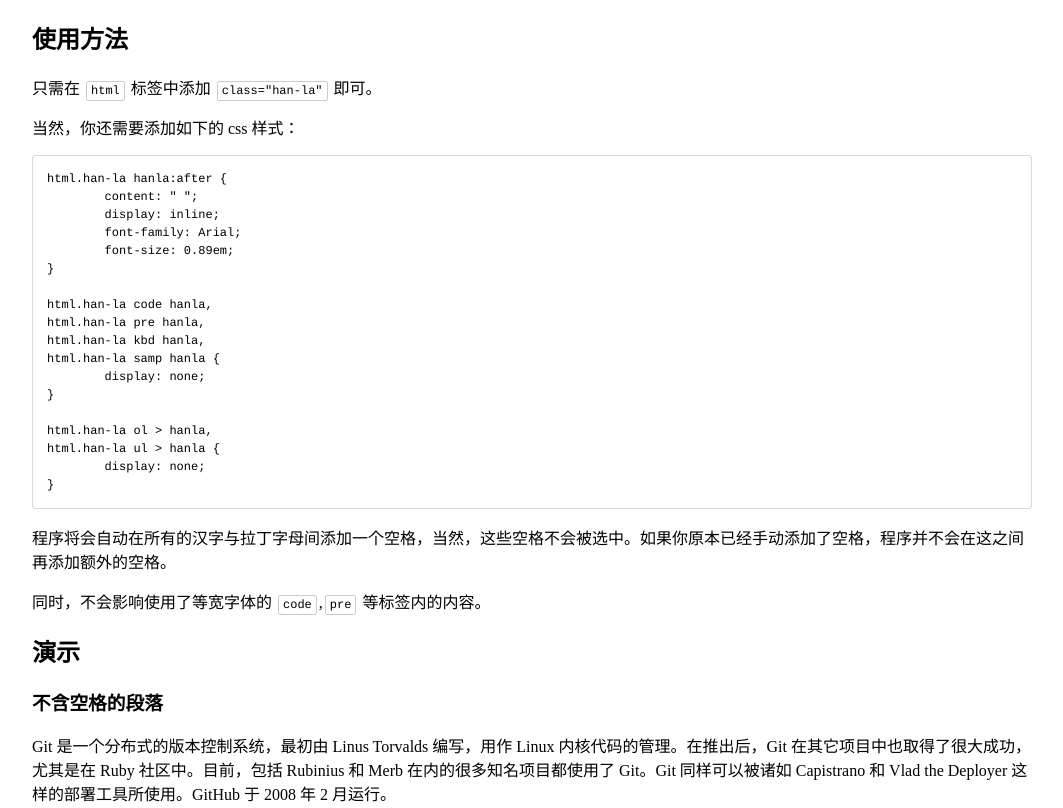
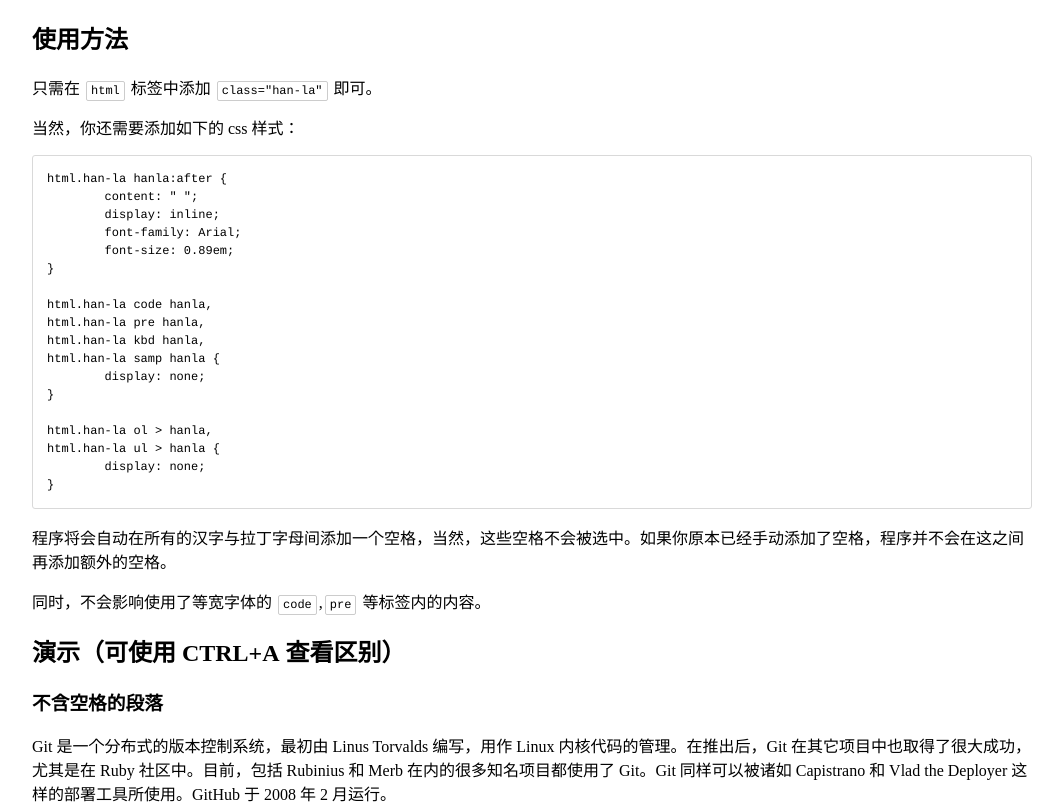
Before and after one commit to mastermay/text-autospace.js, a plain HTML site: page index.html in a window 1280 px wide. Shown: the top 808 px of the page, without its empty margins (108-1171 px from the left). Drawn offline with nearby package versions, Linux system fonts and the light colour scheme.

Commit message:
update demo

```diff
--- a/index.html
+++ b/index.html
@@ -109,7 +109,7 @@ html.han-la ul > hanla {
 		<p>程序将会自动在所有的汉字与拉丁字母间添加一个空格，当然，这些空格不会被选中。如果你原本已经手动添加了空格，程序并不会在这之间再添加额外的空格。</p>
 		<p>同时，不会影响使用了等宽字体的<code>code</code>,<code>pre</code>等标签内的内容。</p>
 		<p></p>
-		<h2>演示</h2>
+		<h2>演示（可使用CTRL+A查看区别）</h2>
 		<h3>不含空格的段落</h3>
 		<p>Git是一个分布式的版本控制系统，最初由Linus Torvalds编写，用作Linux内核代码的管理。在推出后，Git在其它项目中也取得了很大成功，尤其是在Ruby社区中。目前，包括Rubinius和Merb在内的很多知名项目都使用了Git。Git同样可以被诸如Capistrano和Vlad the Deployer这样的部署工具所使用。GitHub于2008年2月运行。</p>
 		<h3>已手动添加了空格的段落</h3>
```
